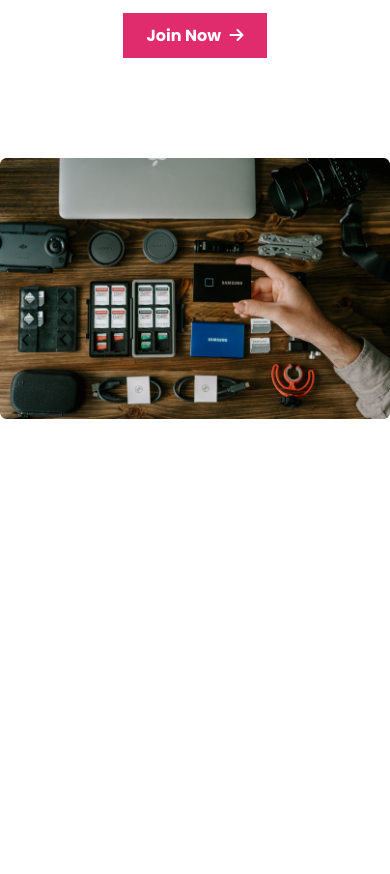
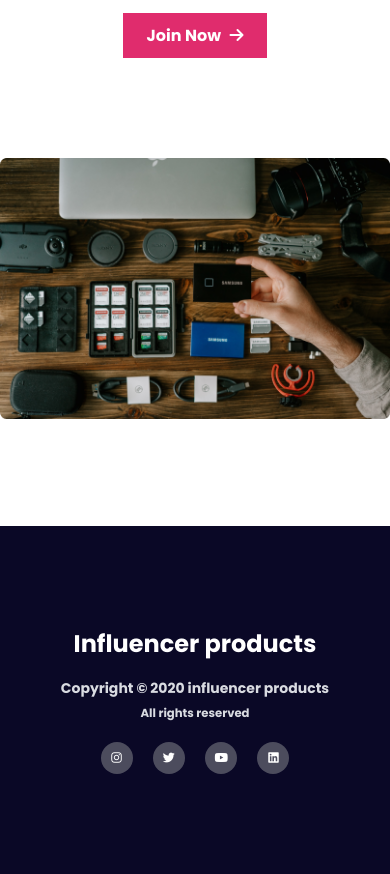
Before and after one commit to RashedAkash/influence-gear, a plain HTML site: page index.html in a window 390 px wide. Shown: the part 6951-7825 px from the top of the page. Before the commit the page ends 7377 px from the top, so only its background shows below. Drawn offline with Linux system fonts and the light colour scheme.

Commit message:
footer added and responsive complete

```diff
--- a/index.html
+++ b/index.html
@@ -280,6 +280,20 @@
     </section>
     <!-- featured section end -->
   </main>
-  <footer></footer>
+  <footer>
+    <div class="footer-area">
+      <div class="footer-text">
+        <h2>Influencer products</h2>
+        <p>Copyright © 2020 influencer products</p>
+        <p><small>All rights reserved</small></p>
+      </div>
+      <div class="footer-icon">
+        <i class="fa-brands fa-instagram"></i>
+        <i class="fa-brands fa-twitter"></i>
+        <i class="fa-brands fa-youtube"></i>
+        <i class="fa-brands fa-linkedin"></i>
+      </div>
+    </div>
+  </footer>
 </body>
 </html>
--- a/style.css
+++ b/style.css
@@ -183,6 +183,7 @@ font-weight: 700;
   display: flex;
   gap: 100px;
   align-items: center;
+  padding-bottom: 100px;
 }
 .feature-img {
   width: 40%;
@@ -214,6 +215,40 @@ border: none;
 background: #E02C6D;
 padding: 10px 24px;
 
+}
+/* footer-area style */
+.footer-area{
+  background: #0A0826;
+  text-align: center;
+  padding: 100px 0;
+}
+.footer-text{}
+.footer-text h2{
+  color: #FFF;
+font-size: 1.5rem;
+font-weight: 700;
+margin-bottom: 15px;
+
+}
+.footer-text p{
+  color: var(--text-gray-300, #D9DBE1);
+font-size: .875rem;
+font-weight: 700;
+line-height: 24px; /* 171.429% */
+}
+.footer-text p small{}
+.footer-icon{
+  margin-top: 17px;
+}
+.footer-icon  i{
+  width: 32px;
+  height: 32px;
+  color: #fff;
+  margin: 0 8px;
+  background-color: #4c4c5d;
+  border-radius: 50%;
+  line-height: 32px;
+  font-size: 12px;
 }
 
 
```
